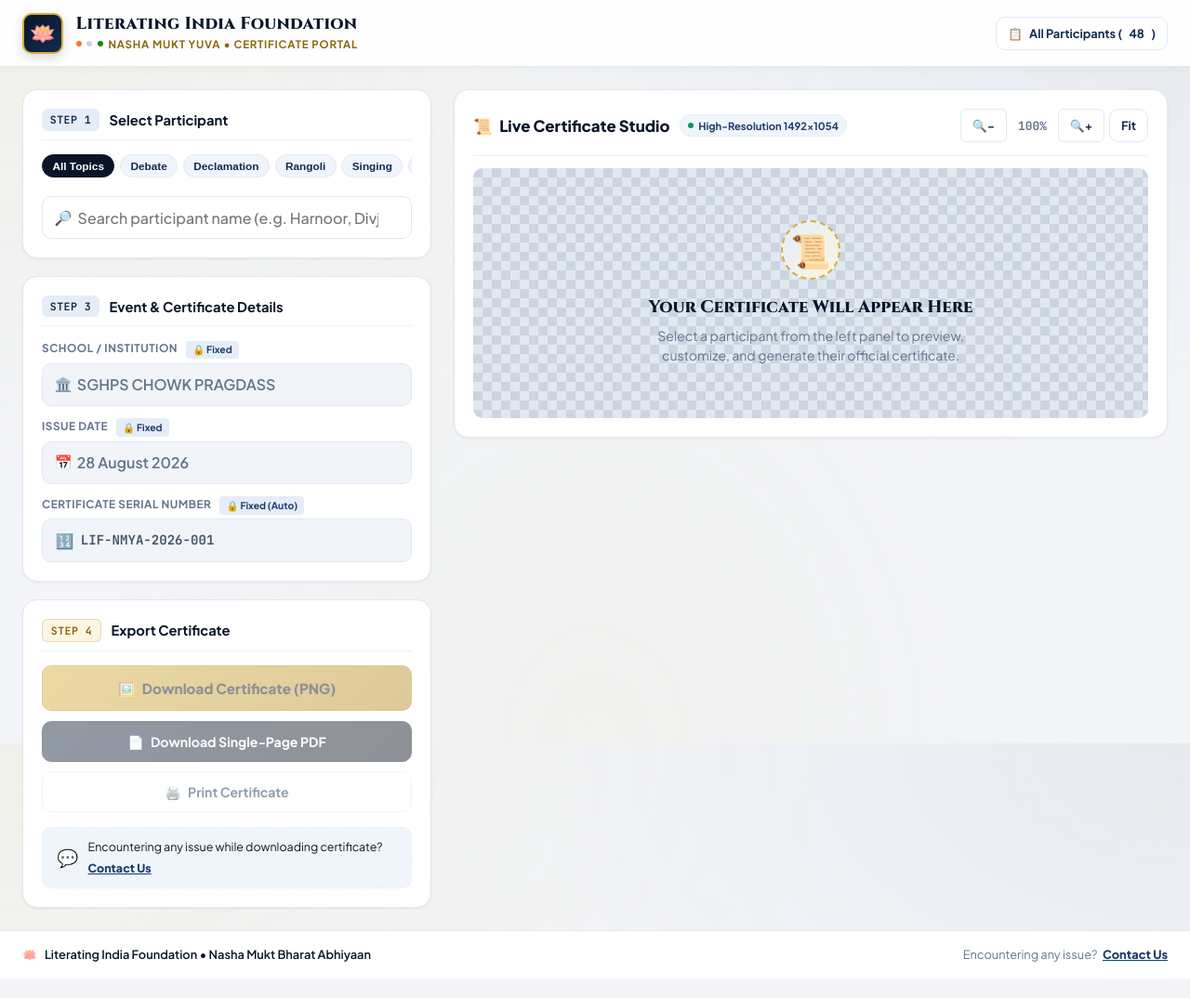
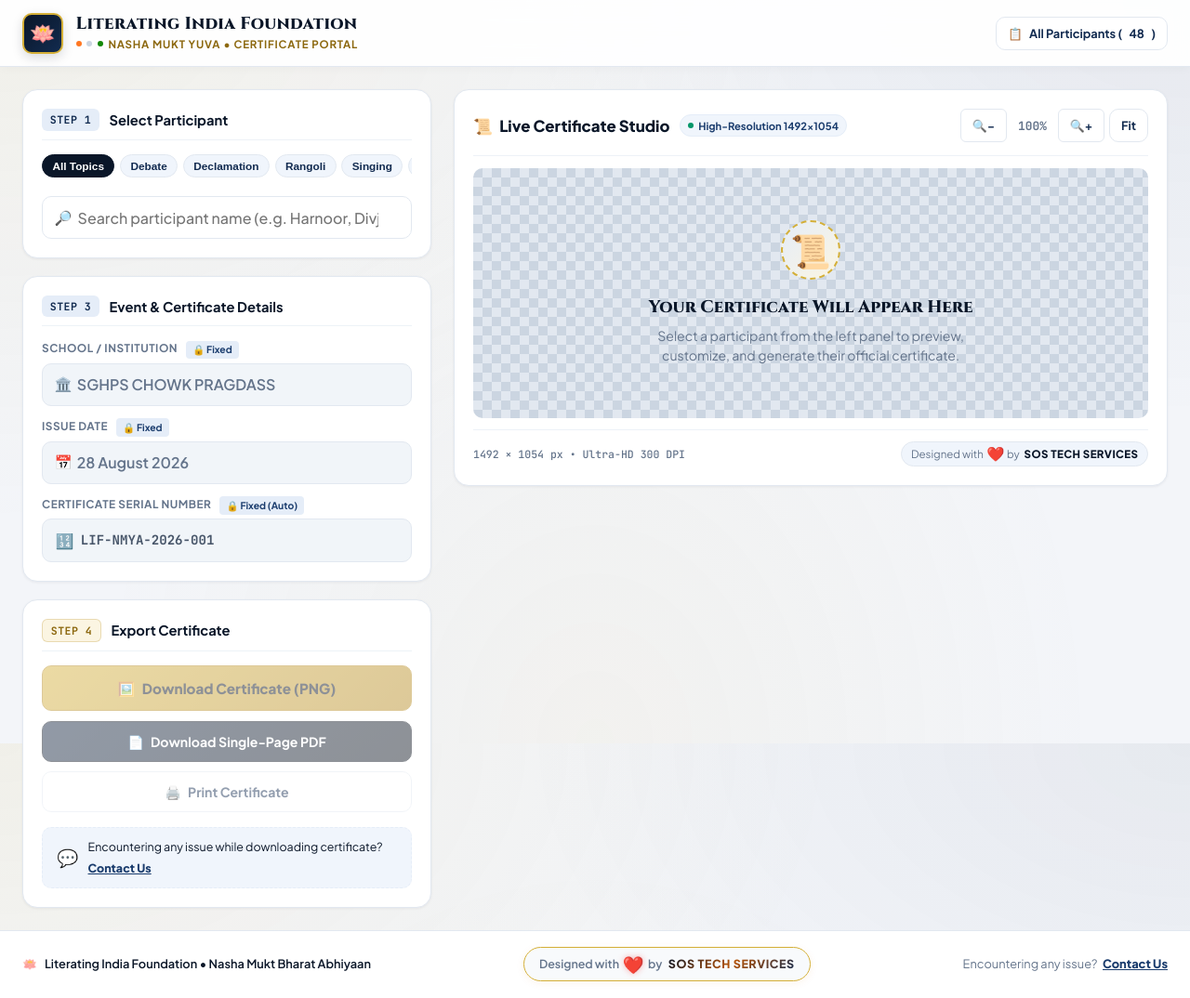
Before and after one commit to Divjot121/NMYA-Certificate, a website: page index.html in a window 1280 px wide. Shown: the whole page at 93% size. Before the commit the page ends 1053 px from the top, so only its background shows below. Drawn offline with nearby package versions, Linux system fonts and the light colour scheme; a web font is replaced by a local one.

Commit message:
feat: add modern watermark and branding for SOS TECH SERVICES

```diff
--- a/css/style.css
+++ b/css/style.css
@@ -1062,7 +1062,7 @@ body {
   margin-top: auto;
   background: var(--color-surface);
   border-top: 1px solid var(--color-border);
-  padding: 1rem 1.5rem;
+  padding: 1.1rem 1.5rem;
   width: 100%;
   box-sizing: border-box;
 }
@@ -1073,7 +1073,7 @@ body {
   display: flex;
   align-items: center;
   justify-content: space-between;
-  gap: 1rem;
+  gap: 1.25rem;
   font-size: 0.8rem;
   color: var(--color-text-muted);
   flex-wrap: wrap;
@@ -1087,10 +1087,123 @@ body {
   color: var(--color-navy-900);
 }
 
+/* Modern Watermark Badge in Footer */
+.footer-watermark {
+  display: flex;
+  align-items: center;
+  justify-content: center;
+}
+
+.watermark-badge {
+  display: inline-flex;
+  align-items: center;
+  gap: 0.4rem;
+  background: rgba(248, 250, 252, 0.95);
+  border: 1.5px solid var(--color-gold-400);
+  padding: 0.4rem 1rem;
+  border-radius: 9999px;
+  font-size: 0.78rem;
+  box-shadow: 0 2px 8px rgba(217, 119, 6, 0.08);
+  transition: all 0.25s cubic-bezier(0.4, 0, 0.2, 1);
+  user-select: none;
+  backdrop-filter: blur(8px);
+  -webkit-backdrop-filter: blur(8px);
+}
+
+.watermark-badge:hover {
+  transform: translateY(-1.5px);
+  border-color: var(--color-gold-500);
+  box-shadow: 0 6px 16px rgba(217, 119, 6, 0.2);
+  background: #ffffff;
+}
+
+.watermark-text {
+  color: var(--color-text-muted);
+  font-weight: 600;
+}
+
+.heart-pulse-anim {
+  display: inline-block;
+  font-size: 0.92rem;
+  animation: heart-beat 1.6s infinite cubic-bezier(0.215, 0.61, 0.355, 1);
+  filter: drop-shadow(0 0 3px rgba(239, 68, 68, 0.4));
+}
+
+@keyframes heart-beat {
+  0%, 100% { transform: scale(1); }
+  25% { transform: scale(1.28); }
+  35% { transform: scale(1.08); }
+  45% { transform: scale(1.24); }
+}
+
+.brand-gradient-shine {
+  font-weight: 800;
+  letter-spacing: 0.6px;
+  background: linear-gradient(135deg, var(--color-navy-900) 0%, #b45309 50%, var(--color-navy-800) 100%);
+  -webkit-background-clip: text;
+  -webkit-text-fill-color: transparent;
+  text-transform: uppercase;
+}
+
 .footer-support {
   display: flex;
   align-items: center;
   gap: 0.35rem;
+}
+
+/* Studio Footer Status & Watermark Bar */
+.studio-footer-bar {
+  display: flex;
+  align-items: center;
+  justify-content: space-between;
+  padding-top: 0.75rem;
+  margin-top: 0.75rem;
+  border-top: 1px solid var(--color-border-light);
+  font-size: 0.74rem;
+  color: var(--color-text-muted);
+  flex-wrap: wrap;
+  gap: 0.5rem;
+}
+
+.studio-spec {
+  font-family: var(--font-mono);
+  font-size: 0.72rem;
+  color: #64748b;
+}
+
+.studio-watermark-tag {
+  display: inline-flex;
+  align-items: center;
+  gap: 0.3rem;
+  font-size: 0.72rem;
+  color: var(--color-text-muted);
+  background: var(--color-navy-50);
+  border: 1px solid var(--color-border);
+  padding: 0.2rem 0.6rem;
+  border-radius: 9999px;
+  transition: all 0.2s ease;
+}
+
+.studio-watermark-tag:hover {
+  border-color: var(--color-gold-400);
+  background: #ffffff;
+}
+
+.heart-icon-sm {
+  font-size: 0.78rem;
+  animation: heart-beat 2s infinite ease-in-out;
+}
+
+.brand-text-gold {
+  color: var(--color-navy-900);
+  font-weight: 800;
+  letter-spacing: 0.4px;
+}
+
+/* Tech Partner Card in Support Modal */
+.tech-partner-card {
+  border-color: rgba(217, 119, 6, 0.35) !important;
+  background: linear-gradient(135deg, rgba(254, 243, 199, 0.35), rgba(241, 245, 249, 0.9)) !important;
 }
 
 /* ==========================================================================
--- a/index.html
+++ b/index.html
@@ -316,6 +316,17 @@
             </div>
           </div>
         </div>
+
+        <!-- Studio Footer Bar with Watermark -->
+        <div class="studio-footer-bar">
+          <span class="studio-spec">1492 × 1054 px • Ultra-HD 300 DPI</span>
+          <div class="studio-watermark-tag" title="Engineering & Design by SOS TECH SERVICES">
+            <span>Designed with</span>
+            <span class="heart-icon-sm" aria-label="love">❤️</span>
+            <span>by</span>
+            <strong class="brand-text-gold">SOS TECH SERVICES</strong>
+          </div>
+        </div>
       </section>
 
     </div>
@@ -420,6 +431,14 @@
               <p>SGHPS CHOWK PRAGDASS, Amritsar</p>
             </div>
           </div>
+
+          <div class="support-channel-card tech-partner-card">
+            <div class="channel-icon">⚡</div>
+            <div class="channel-details">
+              <strong>Technology & Engineering</strong>
+              <p>Designed with ❤️ by <strong>SOS TECH SERVICES</strong></p>
+            </div>
+          </div>
         </div>
       </div>
       <div class="modal-footer">
@@ -435,6 +454,17 @@
         <span class="footer-logo">🪷</span>
         <span>Literating India Foundation • Nasha Mukt Bharat Abhiyaan</span>
       </div>
+
+      <!-- Modern Watermark Badge -->
+      <div class="footer-watermark">
+        <div class="watermark-badge" title="Crafted by SOS TECH SERVICES">
+          <span class="watermark-text">Designed with</span>
+          <span class="heart-pulse-anim" aria-label="love">❤️</span>
+          <span class="watermark-text">by</span>
+          <span class="brand-gradient-shine">SOS TECH SERVICES</span>
+        </div>
+      </div>
+
       <div class="footer-support">
         <span>Encountering any issue?</span>
         <a href="https://wa.me/918968413993?text=Hello%2C%20I%20am%20encountering%20an%20issue%20with%20my%20Nasha%20Mukt%20Yuva%20Certificate." target="_blank" rel="noopener noreferrer" class="support-link-btn">Contact Us</a>
```
